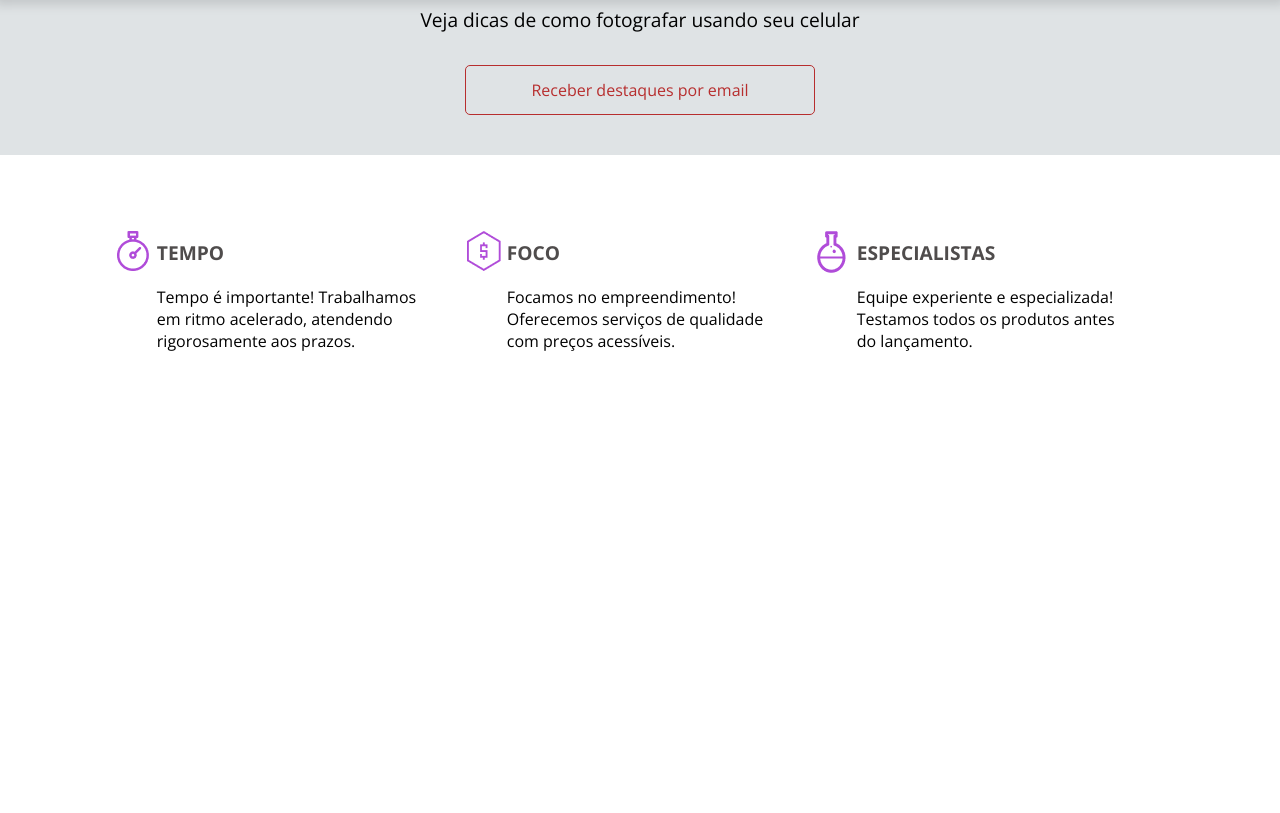
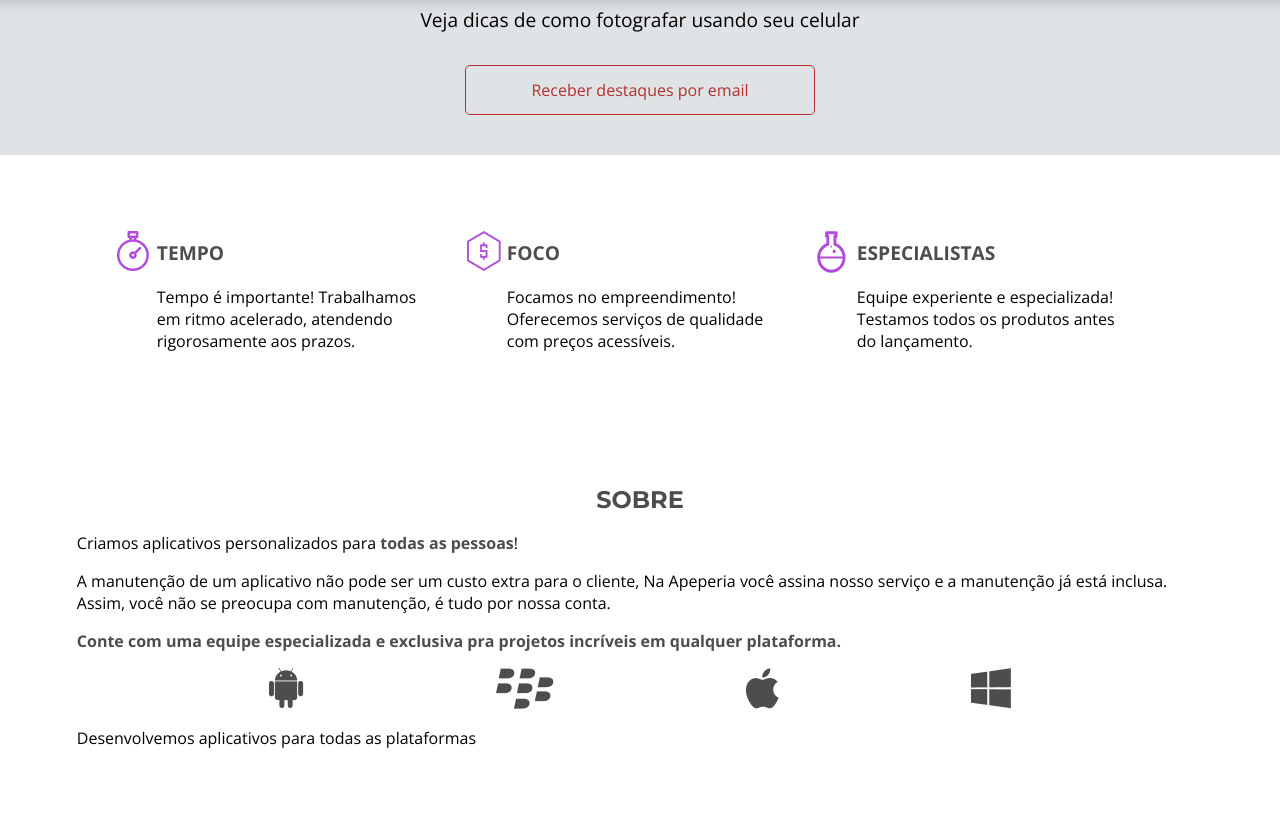
Before and after one commit to vanessa-bonfim/Apeperia_Alura, a plain HTML site: page index.html in a window 1280 px wide. Shown: the part 1826-2639 px from the top of the page. Before the commit the page ends 2266 px from the top, so only its background shows below. Drawn offline with nearby package versions, Linux system fonts and the light colour scheme.

Commit message:
Created Sobre's section;

```diff
--- /dev/null
+++ b/css/sobre.css
@@ -0,0 +1,34 @@
+.sobre {
+    padding-top: 3rem;
+    padding-bottom: 3rem;
+}
+
+.sobre__titulo {
+    color: var(--cinza-escuro);
+    font-weight: 700;
+    font-size: 1.5rem;
+    font-family: var(--montserrat);
+    text-transform: uppercase;
+    text-align: center;
+
+    margin-bottom: 1.25rem;
+}
+
+.sobre__texto {
+    line-height: normal;
+
+    margin-bottom: 1rem;
+}
+
+.sobre__texto--destaque {
+    color: var(--cinza-escuro);
+    font-weight: 700;
+}
+
+.sobre__plataformas {
+    display: flex;
+    flex-wrap: wrap;
+    justify-content: space-evenly;
+
+    margin-bottom: 1rem;
+}
--- a/index.html
+++ b/index.html
@@ -17,6 +17,7 @@
     <link rel="stylesheet" href="css/chamada.css">
     <link rel="stylesheet" href="css/destaques.css">
     <link rel="stylesheet" href="css/diferenciais.css">
+    <link rel="stylesheet" href="css/sobre.css">
 </head>
 
 <body>
@@ -77,6 +78,22 @@
                 </li>
             </ul>
         </section>
+        <section class="sobre container">
+            <div class="sobre__conteudo">
+                <h2 class="sobre__titulo">Sobre</h2>
+                <p class="sobre__texto">Criamos aplicativos personalizados para <strong class="sobre__texto--destaque">todas as pessoas</strong>!</p>
+                <p class="sobre__texto">A manutenção de um aplicativo não pode ser um custo extra para o cliente, Na Apeperia você assina nosso serviço e a manutenção já está inclusa. Assim, você não se preocupa com manutenção, é tudo por nossa conta.</p>
+                <p class="sobre__texto sobre__texto--destaque sobre__texto--divisao">Conte com uma equipe especializada e exclusiva pra projetos incríveis em qualquer plataforma.</p>
+                <ul class="sobre__plataformas">
+                    <li><img src="img/android.png" alt="Ícone do Android"></li>
+                    <li><img src="img/blackberry.png" alt="Ícone do Blackberry"></li>
+                    <li><img src="img/apple.png" alt="Ícone da Apple"></li>
+                    <li><img src="img/windowsphone.png" alt="Ícone da Microsoft"></li>
+                </ul>
+                <p class="sobre__texto">Desenvolvemos aplicativos para todas as plataformas</p>
+                <!-- <img src="img/sobre-apeperia.png" alt="Sobre a Apeperia" class="sobre__imagem"> -->
+            </div>
+        </section>
     </main>
 
 </body>
```
Also changed, not shown: img/android.png (added), img/apple.png (added), img/blackberry.png (added), img/sobre-apeperia.png (added), img/windowsphone.png (added).
